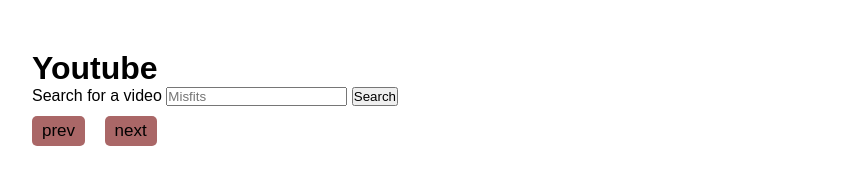
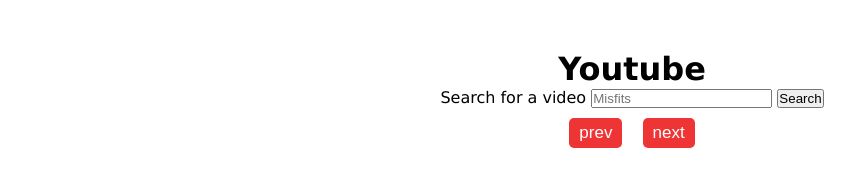
Before and after one commit to NissimBet/WebDev-Lab5, a plain HTML site: page index.html in a window 1280 px wide. Shown: the whole page, without its empty margins (8-863 px from the left). Drawn offline with Linux system fonts and the light colour scheme.

Commit message:
small changes

```diff
--- a/css/index.css
+++ b/css/index.css
@@ -6,7 +6,8 @@
 
 body {
   font-size: 16px;
-  font-family: sans-serif;
+  font-family: 'Lucida Sans', 'Lucida Sans Regular', 'Lucida Grande', 'Lucida Sans Unicode', Geneva,
+    Verdana, sans-serif;
   min-height: 100vh;
 }
 
@@ -15,11 +16,19 @@ main {
   margin: 50px auto;
 }
 
+.title {
+  display: flex;
+  flex-direction: column;
+  align-items: center;
+  justify-content: center;
+}
+
 .buttons {
   padding: 5px 10px;
   font-size: 17px;
   cursor: pointer;
-  background-color: #aa6767;
+  background-color: #ee3434;
+  color: white;
   border: none;
   border-radius: 5px;
   margin-top: 10px;
--- a/index.html
+++ b/index.html
@@ -10,6 +10,7 @@
 
   <body>
     <main>
+      <div class="title">
         <h1>Youtube</h1>
 
         <form action="#" id="videoNameForm">
@@ -18,17 +19,14 @@
           <button type="submit">Search</button>
         </form>
 
-      <div class="results"></div>
-
         <div>
           <button class="buttons" id="prevButton">prev</button>
           <button class="buttons" id="nextButton">next</button>
         </div>
+      </div>
+
+      <div class="results"></div>
     </main>
-    <!--
-    YT API key
-AIzaSyD1aaESjRiQly6Tys-0XSFaW6IUx058OQ4
- -->
 
     <script src="./js/index.js"></script>
   </body>
```
Lines whose indentation alone changed are shown as unchanged.
